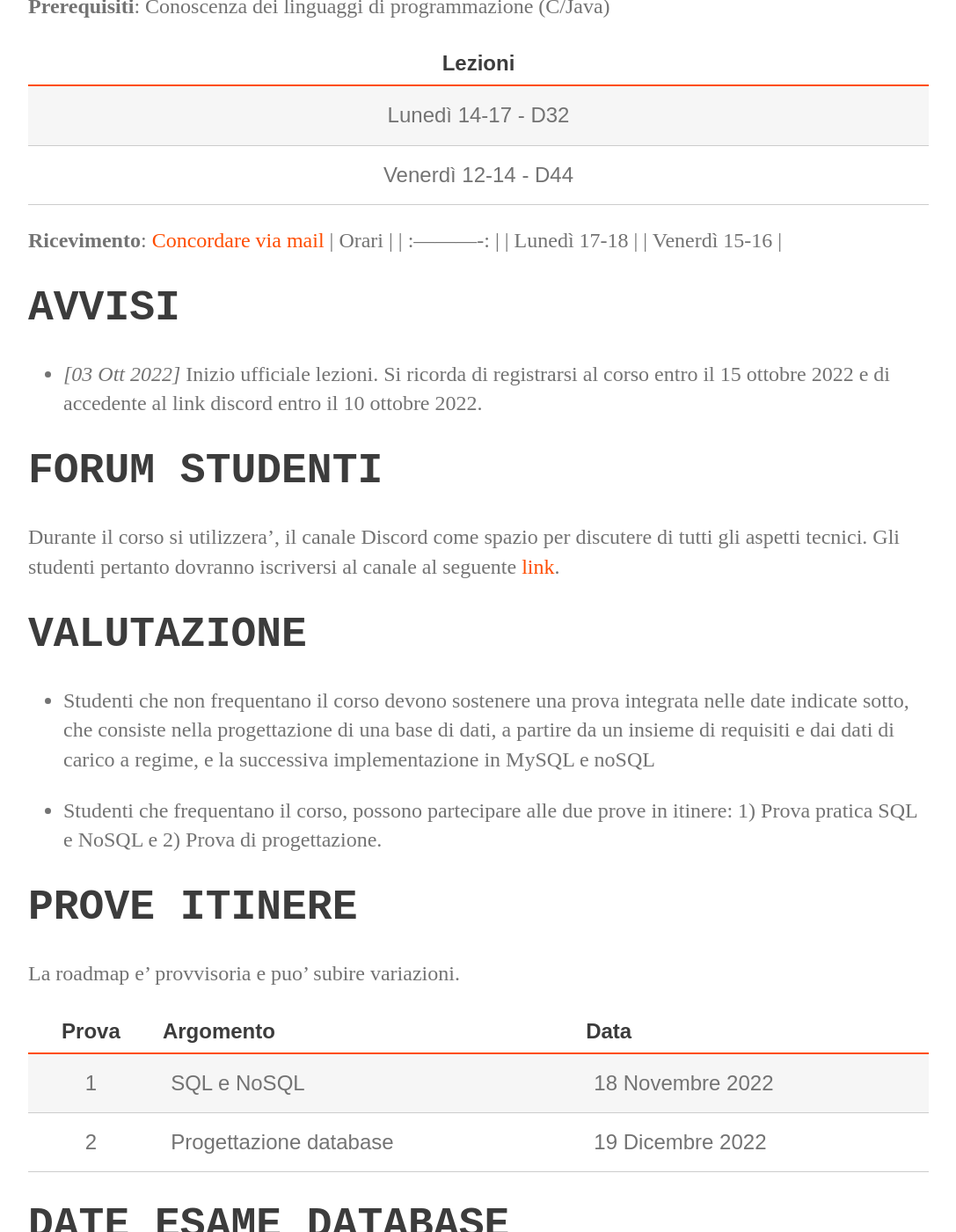
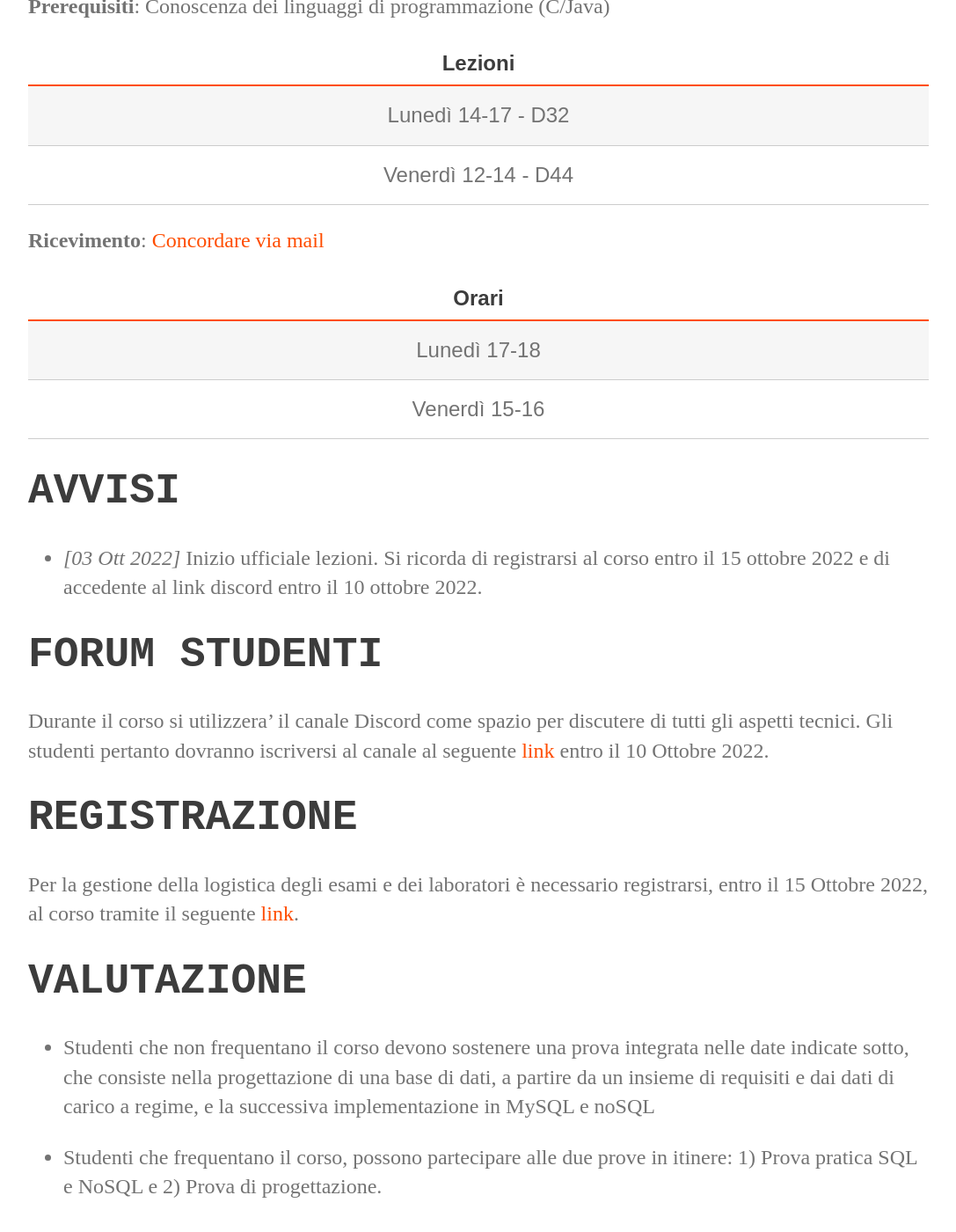
Before and after one commit to perceivelab/database-course, a Jekyll site: the page built from index.md, in a window 1280 px wide and 1400 px high, scrolled down 962 px. Shown: the whole window at 88% size, without its empty margins (96-1183 px from the left). Built offline with Jekyll 4.4.1, drawn with Linux system fonts in a browser that asks for light colours.

Commit message:
Update index.md

```diff
--- a/index.md
+++ b/index.md
@@ -13,6 +13,7 @@ layout: default
 | Venerdì 12-14 - D44  |
 
 **Ricevimento**: [Concordare via mail](#staff)
+
 | Orari     |
 | :----------:   |
 | Lunedì 17-18   |
@@ -24,8 +25,11 @@ layout: default
 
 # FORUM STUDENTI
 {: #tag}
-Durante il corso si utilizzera', il canale Discord come spazio per discutere di tutti gli aspetti tecnici. Gli studenti pertanto dovranno iscriversi al canale al seguente [link](https://discord.gg/wGUg7JkS).
+Durante il corso si utilizzera' il canale Discord come spazio per discutere di tutti gli aspetti tecnici. Gli studenti pertanto dovranno iscriversi al canale al seguente [link](https://discord.gg/wGUg7JkS) entro il 10 Ottobre 2022.
 
+# REGISTRAZIONE
+{: #tag}
+Per la gestione della logistica degli esami e dei laboratori è necessario registrarsi, entro il 15 Ottobre 2022, al corso tramite il seguente  [link](https://forms.gle/fchUuCLj5oRhawYk7).
 
 # VALUTAZIONE
 
```
